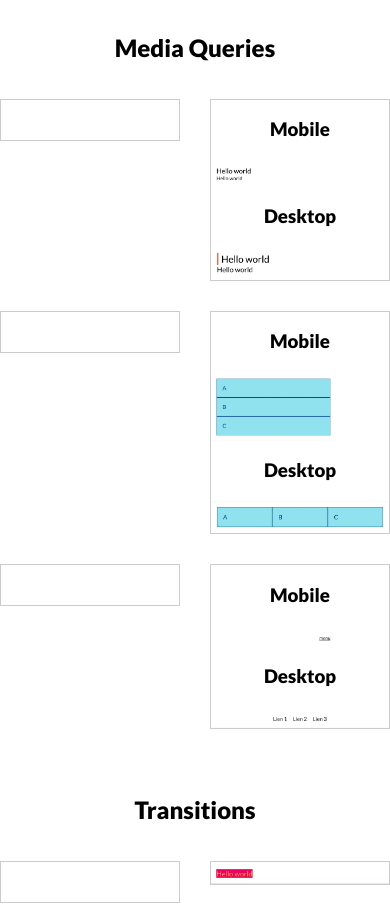
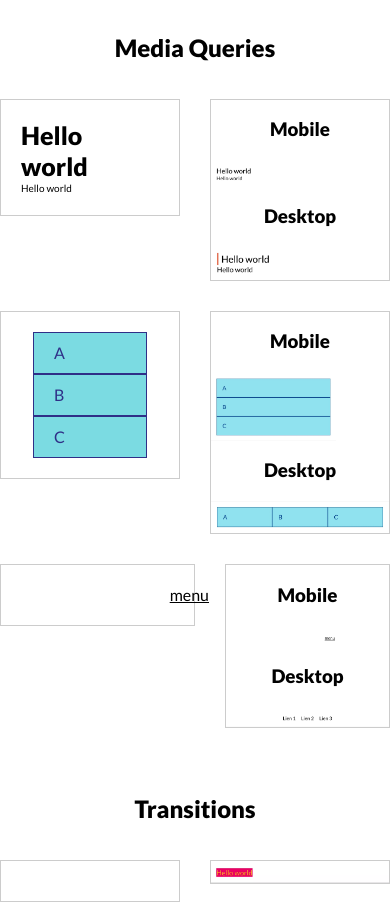
Before and after one commit to thomasrouiller/exercice-revision, a website built with Parcel: page src/index.html in a window 390 px wide. Shown: the part 3394-4314 px from the top of the page. Built offline with nearby package versions, Linux system fonts and the light colour scheme.

Commit message:
media queries done

```diff
--- a/src/index.html
+++ b/src/index.html
@@ -286,7 +286,11 @@
           <div class="l-row">
             <div class="l-col-6">
               <div class="l-exercice" id="mediaqueries-01">
-                <!-- mediaqueries-01 -->
+                <div class="container">
+                  <div class="line"></div>
+                  <h1>Hello world</h1>
+                </div>
+                <h2>Hello world</h2>
               </div>
             </div>
             <div class="l-col-6">
@@ -301,7 +305,11 @@
           <div class="l-row">
             <div class="l-col-6">
               <div class="l-exercice" id="mediaqueries-02">
-                <!-- mediaqueries-02 -->
+                <div class="container">
+                  <div class="box">A</div>
+                  <div class="box">B</div>
+                  <div class="box">C</div>
+                </div>
               </div>
             </div>
             <div class="l-col-6">
@@ -316,7 +324,14 @@
           <div class="l-row">
             <div class="l-col-6">
               <div class="l-exercice" id="mediaqueries-03">
-                <!-- mediaqueries-03 -->
+                <div class="container menu">
+                  <a href="" rel="">menu</a>
+                </div>
+                <div class="container links">
+                  <a href="">Lien 1</a>
+                  <a href="">Lien 2</a>
+                  <a href="">Lien 3</a>
+                </div>
               </div>
             </div>
             <div class="l-col-6">
--- a/src/scss/modules/_mediaqueries.scss
+++ b/src/scss/modules/_mediaqueries.scss
@@ -0,0 +1,92 @@
+#mediaqueries-01 {
+  h1 {
+    text-align: left;
+    font-size: 30px;
+    margin: 0px;
+  }
+  h2 {
+    text-align: left;
+    font-weight: 100;
+    margin: 0px;
+  }
+  .line {
+    width: 5px;
+    height: 30px;
+    background-color: red;
+    margin: 0px 10px 0px -12px;
+  }
+  .container {
+    display: flex;
+  }
+
+  @media (max-width: 800px) {
+    .line {
+      display: none;
+    }
+    h1 {
+      display: block;
+      padding-left: 0px;
+      position: relative;
+      left: -12px;
+      font-size: 25px;
+    }
+    h2 {
+      font-size: 10px;
+    }
+  }
+}
+
+#mediaqueries-02 {
+  .box {
+    background-color: rgb(123, 219, 226);
+    border: solid 1px rgb(47, 47, 135);
+    padding: 10px 50px 10px 20px;
+    color: rgb(47, 47, 135);
+  }
+  .container {
+    display: flex;
+  }
+
+  .box {
+    align-items: stretch;
+    flex-grow: 1;
+  }
+
+  @media (max-width: 800px) {
+    .container {
+      display: block;
+    }
+  }
+}
+
+#mediaqueries-03 {
+  .container {
+    width: 200px;
+    margin: 0 auto;
+    display: flex;
+  }
+
+  .menu {
+    justify-content: flex-end;
+  }
+
+  .links {
+    justify-content: space-between;
+  }
+
+  .links a {
+    text-decoration: none;
+  }
+
+  @media (max-width: 800px) {
+    .links {
+      display: none;
+    }
+  }
+
+  @media (min-width: 800px) {
+    .menu {
+      display: none;
+    }
+  }
+}
```
